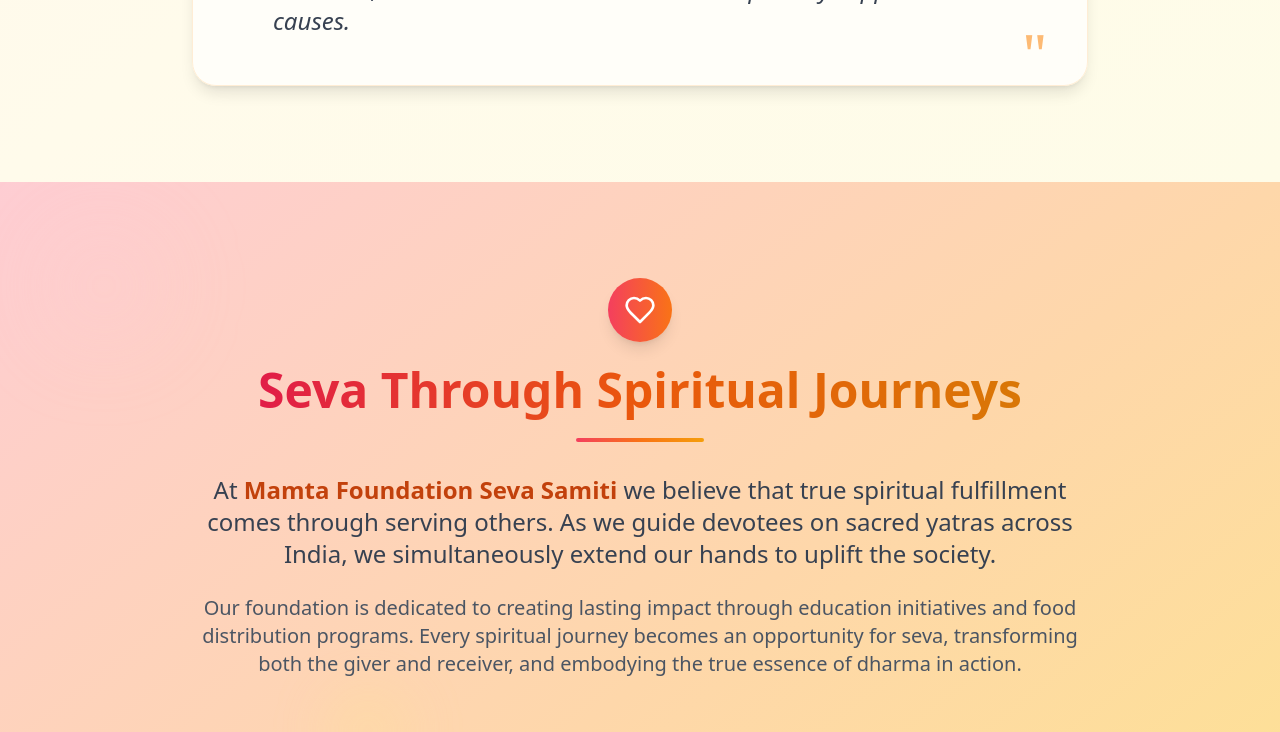
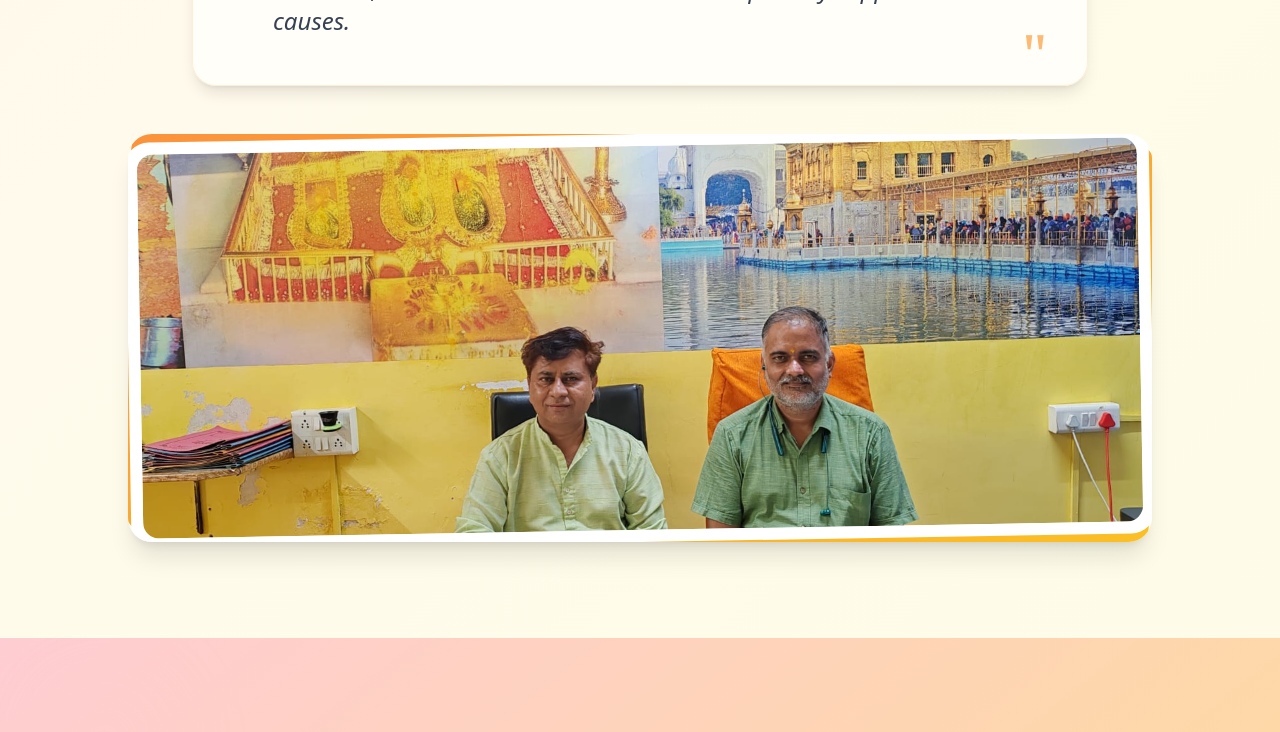
Before and after one commit to Amar-04/Mamtafoundation, a React (Vite) app: page / in a window 1280 px wide. Shown: the part 1700-2432 px from the top of the page. Built offline with nearby package versions, Linux system fonts and the light colour scheme.

Commit message:
new changes 2

```diff
--- a/src/components/SplashScreen.jsx
+++ b/src/components/SplashScreen.jsx
@@ -3,7 +3,7 @@
 const SplashScreen = () => {
   return (
     <div className="fixed inset-0 z-50 flex items-center justify-center">
-      <img src="/yatralogo.png" alt="Logo" className="w-40 h-40 animate-pulse" />
+      <img src="/splash.png" alt="Logo" className="w-[80vw] h-[40vh] lg:h-[80vh] animate-pulse" />
     </div>
   );
 };
--- a/src/components/home/AboutUs.jsx
+++ b/src/components/home/AboutUs.jsx
@@ -48,22 +48,21 @@ const AboutUs = () => {
                 <span className="text-orange-500 font-semibold">
                   {" "}
                   {t("aboutUs.india")}
-                </span>
-                {" "}{t("aboutUs.experience")}
+                </span>{" "}
+                {t("aboutUs.experience")}
                 <span className="text-orange-500 font-semibold">
                   {" "}
                   {t("aboutUs.dharma")}
-                </span> {" "}
-                 {t("aboutUs.journeys")}
+                </span>{" "}
+                {t("aboutUs.journeys")}
                 <span className="text-orange-500 font-semibold">
                   {" "}
                   {t("aboutUs.comfort")}
-                </span>
-                {" "}
+                </span>{" "}
                 <span className="text-orange-500 font-semibold">
                   {t("aboutUs.devotion")}
                 </span>
-                 {t("aboutUs.and")}
+                {t("aboutUs.and")}
                 <span className="text-orange-500 font-semibold">
                   {" "}
                   {t("aboutUs.culture")}
@@ -77,6 +76,19 @@ const AboutUs = () => {
             </div>
           </div>
         </div>
+        <div className="group mt-12 max-w-5xl mx-auto">
+          <div className="relative overflow-hidden rounded-3xl shadow-xl hover:shadow-2xl transition-all duration-500">
+            <div className="absolute inset-0 bg-gradient-to-br from-orange-400 to-amber-400 rounded-3xl transform rotate-1 group-hover:rotate-2 transition-transform duration-300"></div>
+
+            <div className="relative bg-white rounded-3xl p-3 transform -rotate-1 group-hover:rotate-0 transition-transform duration-300">
+              <img
+                src="partner.jpeg"
+                alt="Our Partner"
+                className="w-full h-64 sm:h-72 lg:h-96 object-cover rounded-2xl"
+              />
+            </div>
+          </div>
+        </div>
       </div>
     </section>
   );
```
Also changed, not shown: public/partner.jpeg (added), public/splash.png (added).
